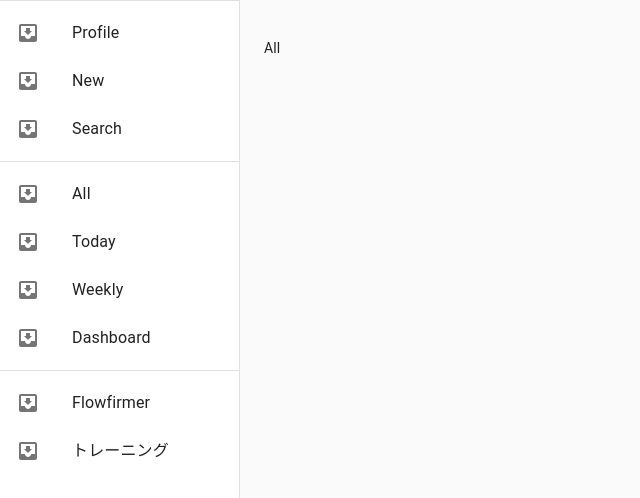
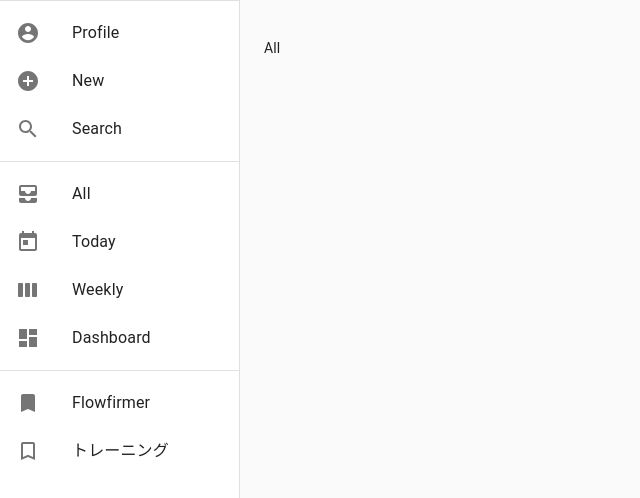
Before and after one commit to tingtt/webapp.flowfirmer, a Next.js app: page /app in a window 1280 px wide. Shown: the top 498 px of the page, without its empty margins (0-640 px from the left). Built offline with nearby package versions, Linux system fonts and the light colour scheme.

Commit message:
コードの可読性の改善、アイコンの変更

```diff
--- a/components/app/NavigationDrawer.tsx
+++ b/components/app/NavigationDrawer.tsx
@@ -5,11 +5,12 @@ import List from '@material-ui/core/List';
 import ListItem from '@material-ui/core/ListItem';
 import ListItemIcon from '@material-ui/core/ListItemIcon';
 import ListItemText from '@material-ui/core/ListItemText';
-import InboxIcon from '@material-ui/icons/MoveToInbox';
+import InboxIcon from '@material-ui/icons/Inbox';
 
 import { NavigationState } from '../../lib/state/navigationState'
 import { ClassNameMap } from "@material-ui/styles";
 import AppNavigatoinListManager from "../../lib/app/appNavigationListManager";
+import { AccountCircle, AddCircle, Bookmark, BookmarkBorder, Search, Today, ViewWeek, AllInbox, Dashboard } from "@material-ui/icons";
 
 type Props = {
 	drawerOpen: boolean
@@ -35,39 +36,43 @@ export default function NavigationDrawer(props: Props) {
         >
         <Divider />
         <List>
-            {['Profile', 'New', 'Search'].map((text) => (
-                <ListItem button key={text}>
-                <ListItemIcon><InboxIcon/></ListItemIcon>
-                <ListItemText primary={text} />
-                </ListItem>
-            ))}
+            <ListItem button key={'Profile'}>
+                <ListItemIcon><AccountCircle/></ListItemIcon>
+                <ListItemText primary={'Profile'}/>
+            </ListItem>
+            <ListItem button key={'New'}>
+                <ListItemIcon><AddCircle/></ListItemIcon>
+                <ListItemText primary={'New'}/>
+            </ListItem>
+            <ListItem button key={'Search'}>
+                <ListItemIcon><Search/></ListItemIcon>
+                <ListItemText primary={'Search'}/>
+            </ListItem>
         </List>
         <Divider />
         <List>
             {appNavigationManager.navigationListItems.originalItems.map((navigationState) => (
                 <ListItem button key={navigationState.name} onClick={()=>props.setNav(navigationState)}>
-                    <ListItemIcon><InboxIcon/></ListItemIcon>
+                    <ListItemIcon>
+                        {navigationState.name == 'All' && <AllInbox/>}
+                        {navigationState.name == 'Today' && <Today/>}
+                        {navigationState.name == 'Weekly' && <ViewWeek/>}
+                        {navigationState.name == 'Dashboard' && <Dashboard/>}
+                    </ListItemIcon>
                     <ListItemText primary={navigationState.name} />
                 </ListItem>
             ))}
         </List>
         <Divider />
         <List>
-            {appNavigationManager.navigationListItems.pinnedTargets.map((navigationState) => {
-                const keyStr = (navigationState.name == 'Target') ? navigationState.target.name : "";
+            {[...appNavigationManager.navigationListItems.pinnedTargets, ...appNavigationManager.navigationListItems.otherTargets].map((navigationState) => {
+                if (navigationState.name != 'Target') {
+                    throw new Error("NavigatoinState is not correct.");
+                }
                 return (
-                    <ListItem button key={keyStr} onClick={()=>props.setNav(navigationState)}>
-                        <ListItemIcon><InboxIcon/></ListItemIcon>
-                        <ListItemText primary={keyStr} />
-                    </ListItem>
-                );
-            })}
-            {appNavigationManager.navigationListItems.otherTargets.map((navigationState) => {
-                const keyStr = (navigationState.name == 'Target') ? navigationState.target.name : "";
-                return (
-                    <ListItem button key={keyStr} onClick={()=>props.setNav(navigationState)}>
-                        <ListItemIcon><InboxIcon/></ListItemIcon>
-                        <ListItemText primary={keyStr} />
+                    <ListItem button key={navigationState.target.name} onClick={()=>props.setNav(navigationState)}>
+                        <ListItemIcon>{(navigationState.target.pinnedAtNavigationList) ? <Bookmark/> : <BookmarkBorder/>}</ListItemIcon>
+                        <ListItemText primary={navigationState.target.name} />
                     </ListItem>
                 );
             })}
```
